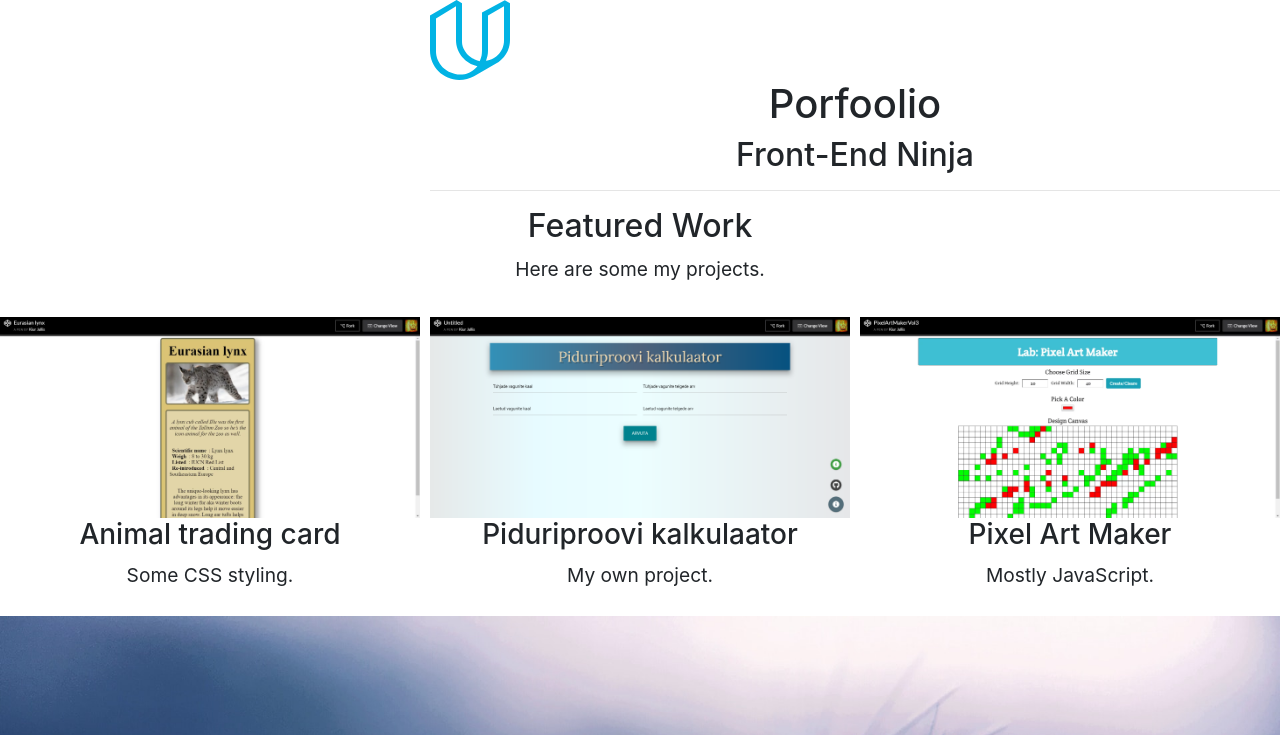
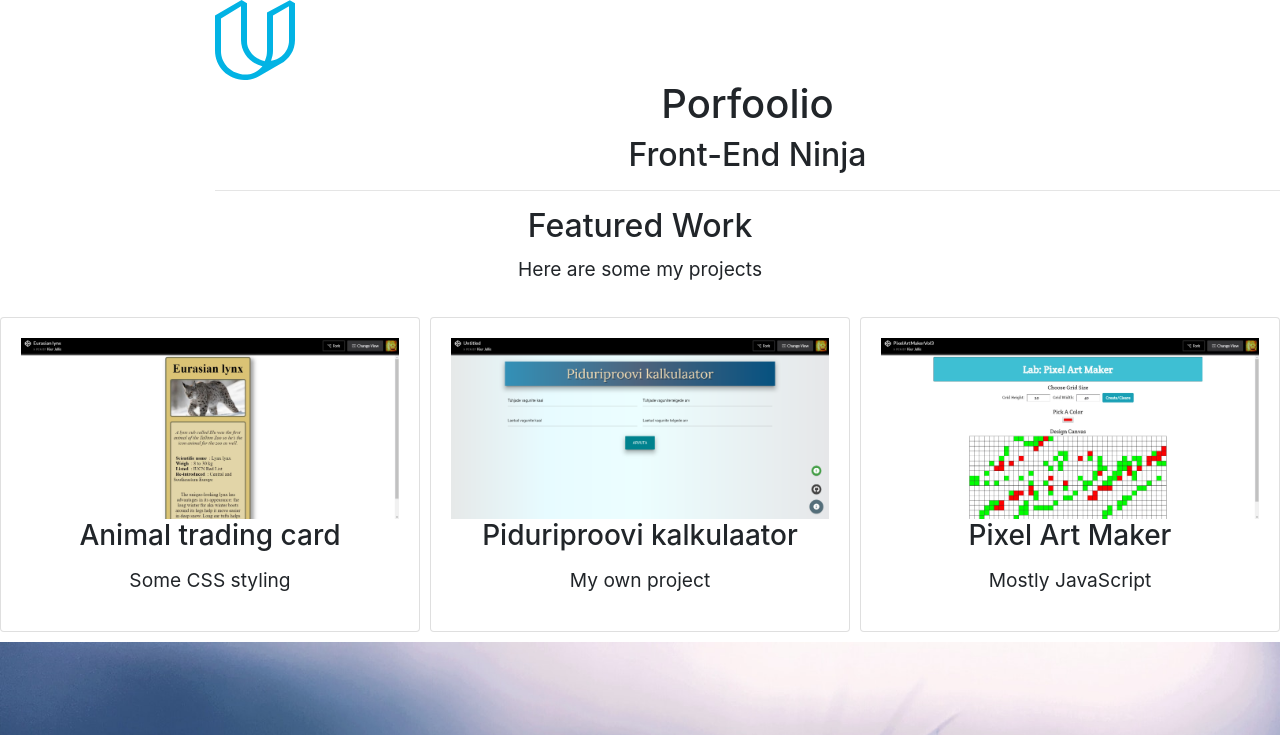
Before and after one commit to jeanmejias/Udacity-porfoolio, a plain HTML site: page index.html in a window 1280 px wide. Shown: the top 735 px of the page. Drawn offline with nearby package versions, Linux system fonts and the light colour scheme.

Commit message:
add bootstrap

```diff
--- a/index.html
+++ b/index.html
@@ -42,47 +42,54 @@
 
       <div class="three">
         <h2>Featured Work</h2>
-        <p>Here are some my projects.</p>
+        <p>Here are some my projects</p>
       </div>
 
-      <div class="four">
-        <figure>
+      <div class="four card">
+<figure class="card-body">
           <a href="https://codepen.io/kiurj/full/vpoxEw/">
             <img src="img/pixel.webp" alt="Pixel art maker">
           </a>
           <figcaption>
-            <h3>Pixel Art Maker</h3>
-            <p>Mostly JavaScript.</p>
+<h3 class="card-title">Pixel Art Maker</h3>
+<p class="card-text">Mostly JavaScript</p>
           </figcaption>
         </figure>
       </div>
 
-      <div class="five">
-        <figure>
+      <div class="five card">
+<figure class="card-body">
           <a href="https://codepen.io/kiurj/full/pazbKJ/">
             <img src="img/proov.webp" alt="Piduriproovi kalkulaator">
           </a>
           <figcaption>
-            <h3>Piduriproovi kalkulaator</h3>
-            <p>My own project.</p>
+<h3 class="card-title">Piduriproovi kalkulaator</h3>
+<p class="card-text">My own project</p>
           </figcaption>
         </figure>
       </div>
 
-      <div class="six">
-        <figure>
+      <div class="six card">
+<figure class="card-body">
           <a href="https://codepen.io/kiurj/full/Nwdxxd/">
             <img src="img/animal.webp" alt="Animal trading card">
           </a>
           <figcaption>
-            <h3>Animal trading card</h3>
-            <p>Some CSS styling.</p>
+<h3 class="card-title">Animal trading card</h3>
+<p class="card-text">Some CSS styling</p>
           </figcaption>
         </figure>
       </div>
     </div>
     <!--wrapper-->
   </main>
+
+<script src="https://code.jquery.com/jquery-3.2.1.slim.min.js" integrity="sha384-KJ3o2DKtIkvYIK3UENzmM7KCkRr/rE9/Qpg6aAZGJwFDMVNA/GpGFF93hXpG5KkN"
+  crossorigin="anonymous"></script>
+<script src="https://cdnjs.cloudflare.com/ajax/libs/popper.js/1.12.9/umd/popper.min.js" integrity="sha384-ApNbgh9B+Y1QKtv3Rn7W3mgPxhU9K/ScQsAP7hUibX39j7fakFPskvXusvfa0b4Q"
+  crossorigin="anonymous"></script>
+<script src="https://maxcdn.bootstrapcdn.com/bootstrap/4.0.0/js/bootstrap.min.js" integrity="sha384-JZR6Spejh4U02d8jOt6vLEHfe/JQGiRRSQQxSfFWpi1MquVdAyjUar5+76PVCmYl"
+  crossorigin="anonymous"></script>
 </body>
 
 </html>
--- a/style.css
+++ b/style.css
@@ -56,7 +56,8 @@
 
 @media screen and (min-width:603px) {
   .one {
-    grid-area: 1/3/2/-1;
+    grid-area: 1/2/2/-1;
+    border:
   }
   .two {
     grid-area: 3/1/4/-1;
@@ -76,13 +77,10 @@
     grid-area: 2/1/3/3;
     align-self: center;
   }
-  h3 {
-
-  }
 }
 
 @media screen and (min-width:1103px) {
   h1 {
-    font-size: 4em;
+
   }
 }
```
